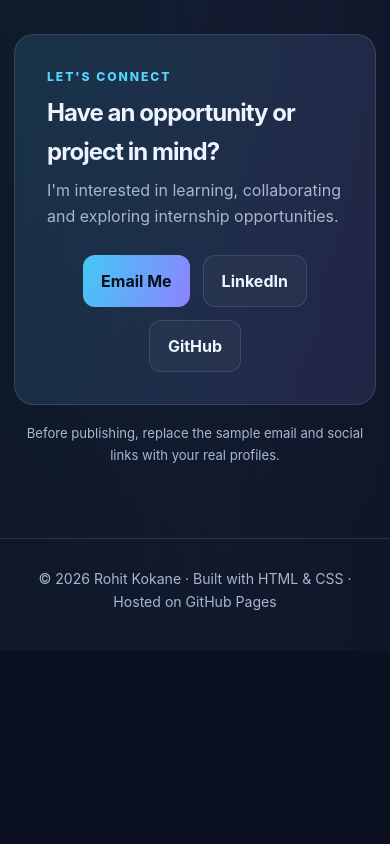
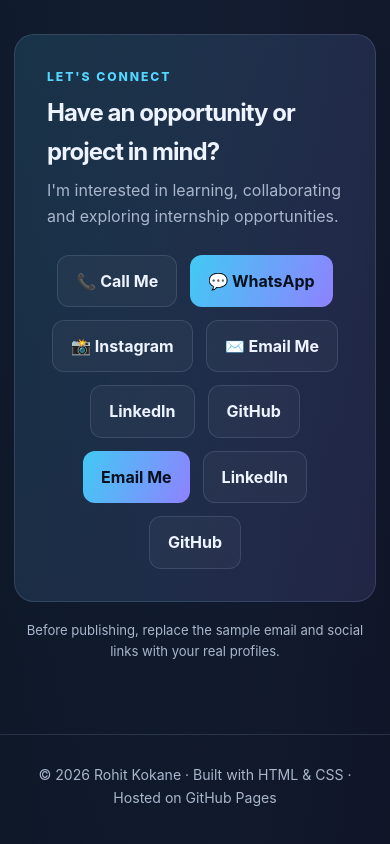
Before and after one commit to rohitkokane2006-del/rohitkokane2006, a plain HTML site: page index.html in a window 390 px wide. Shown: the part 5605-6449 px from the top of the page. Before the commit the page ends 6256 px from the top, so only its background shows below. Drawn offline with Linux system fonts and the light colour scheme.

Commit message:
Add contact options to index.html
Added contact buttons for mobile, WhatsApp, Instagram, email, LinkedIn, and GitHub.

```diff
--- a/index.html
+++ b/index.html
@@ -218,7 +218,55 @@
         <div class="contact-box">
           <div><div class="eyebrow">Let's connect</div><h2 style="margin:6px 0 0; letter-spacing:-.04em;">Have an opportunity or project in mind?</h2><p>I'm interested in learning, collaborating and exploring internship opportunities.</p></div>
           <div class="hero-actions" style="margin:0;">
-            <!-- Replace the email and profile URLs below with your real details. -->
+
+<div class="hero-actions" style="margin:0;">
+
+  <!-- Mobile Number -->
+  <a class="btn btn-secondary"
+     href="tel:+917218874301">
+    📞 Call Me
+  </a>
+
+  <!-- WhatsApp -->
+  <a class="btn btn-primary"
+     href="https://wa.me/917218874301"
+     target="_blank"
+     rel="noopener">
+    💬 WhatsApp
+  </a>
+
+  <!-- Instagram -->
+  <a class="btn btn-secondary"
+     href="https://www.instagram.com/rohit_kokane_26/"
+     target="_blank"
+     rel="noopener">
+    📸 Instagram
+  </a>
+
+  <!-- Email -->
+  <a class="btn btn-secondary"
+     href="mailto:YOUR_EMAIL@example.com">
+    ✉️ Email Me
+  </a>
+
+  <!-- LinkedIn -->
+  <a class="btn btn-secondary"
+     href="https://www.linkedin.com/in/YOUR_LINKEDIN/"
+     target="_blank"
+     rel="noopener">
+    LinkedIn
+  </a>
+
+  <!-- GitHub -->
+  <a class="btn btn-secondary"
+     href="https://github.com/YOUR_GITHUB_USERNAME"
+     target="_blank"
+     rel="noopener">
+    GitHub
+  </a>
+
+</div>
+
             <a class="btn btn-primary" href="mailto:YOUR_EMAIL@example.com">Email Me</a>
             <a class="btn btn-secondary" href="https://www.linkedin.com/in/YOUR_LINKEDIN/" target="_blank" rel="noopener">LinkedIn</a>
             <a class="btn btn-secondary" href="https://github.com/YOUR_GITHUB_USERNAME" target="_blank" rel="noopener">GitHub</a>
```
